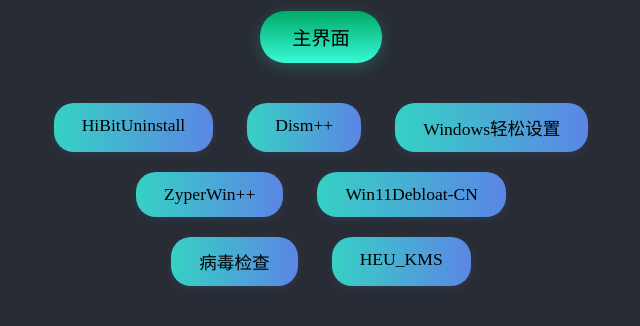
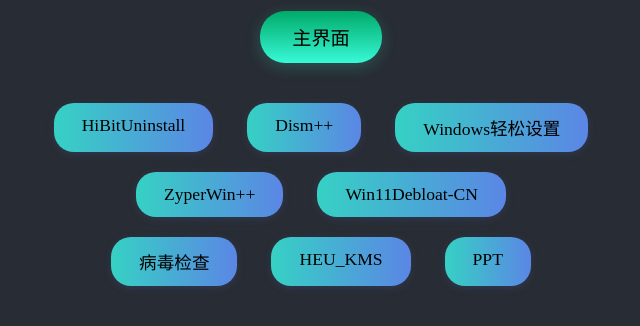
Before and after one commit to 9946247/Experiment, a plain HTML site: page DownLoadList.html in a window 1280 px wide. Shown: the part 164-490 px from the top of the page, without its empty margins (319-959 px from the left). Drawn offline with Linux system fonts and the light colour scheme.

Commit message:
Update DownLoadList.html

```diff
--- a/DownLoadList.html
+++ b/DownLoadList.html
@@ -123,7 +123,7 @@
         <div style="display: flex; justify-content: center; gap: 24px">
           <a class="jump-btn" href="./FileList/SoftCnKiller2.87.zip" download>病毒检查</a>
           <a class="jump-btn" href="./FileList/HEU_KMS_Activator_v30.3.0.zip" download>HEU_KMS</a>
-          <!-- <a class="jump-btn" href="" download>空</a> -->
+          <a class="jump-btn" href="./1.pptx" download>PPT</a>
         </div>
       </div>
     </div>
```
